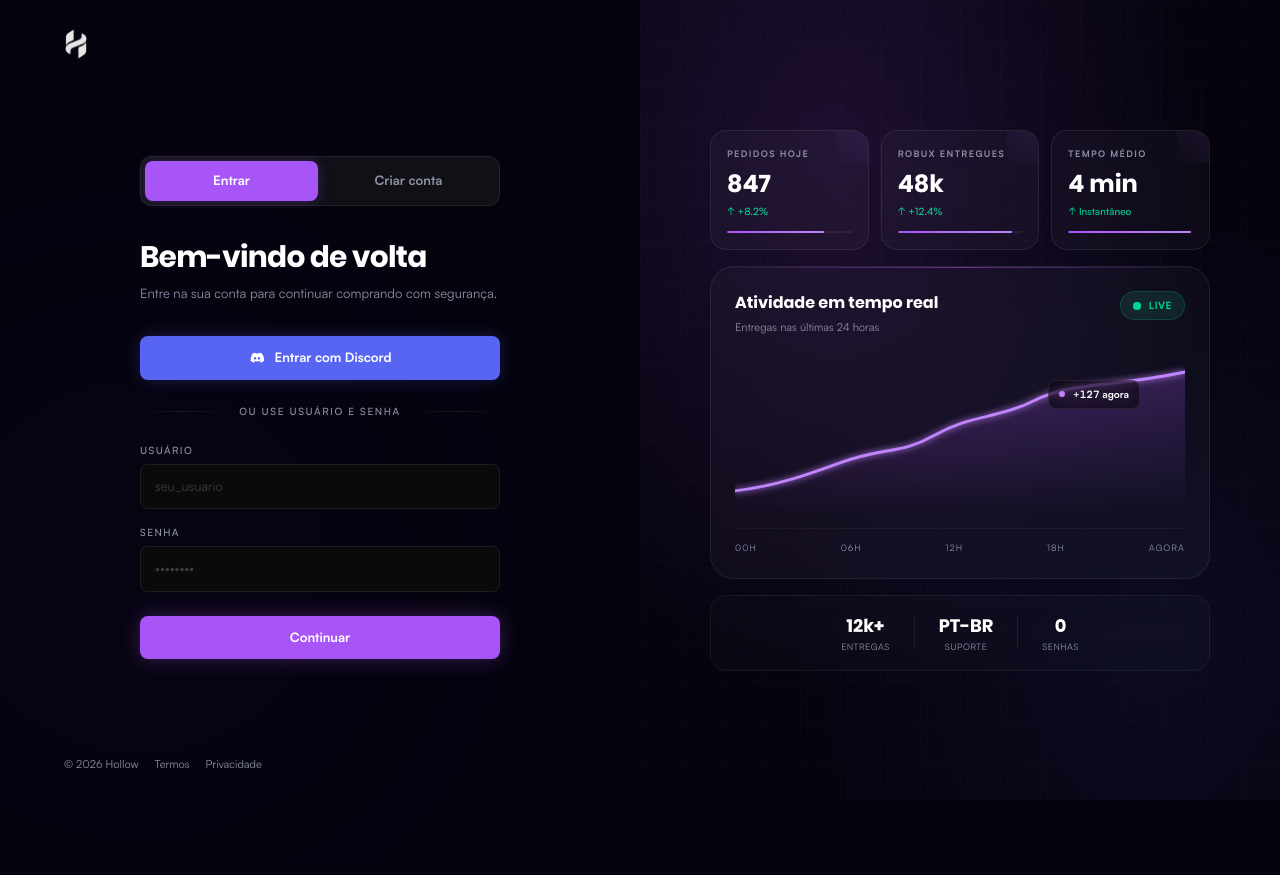
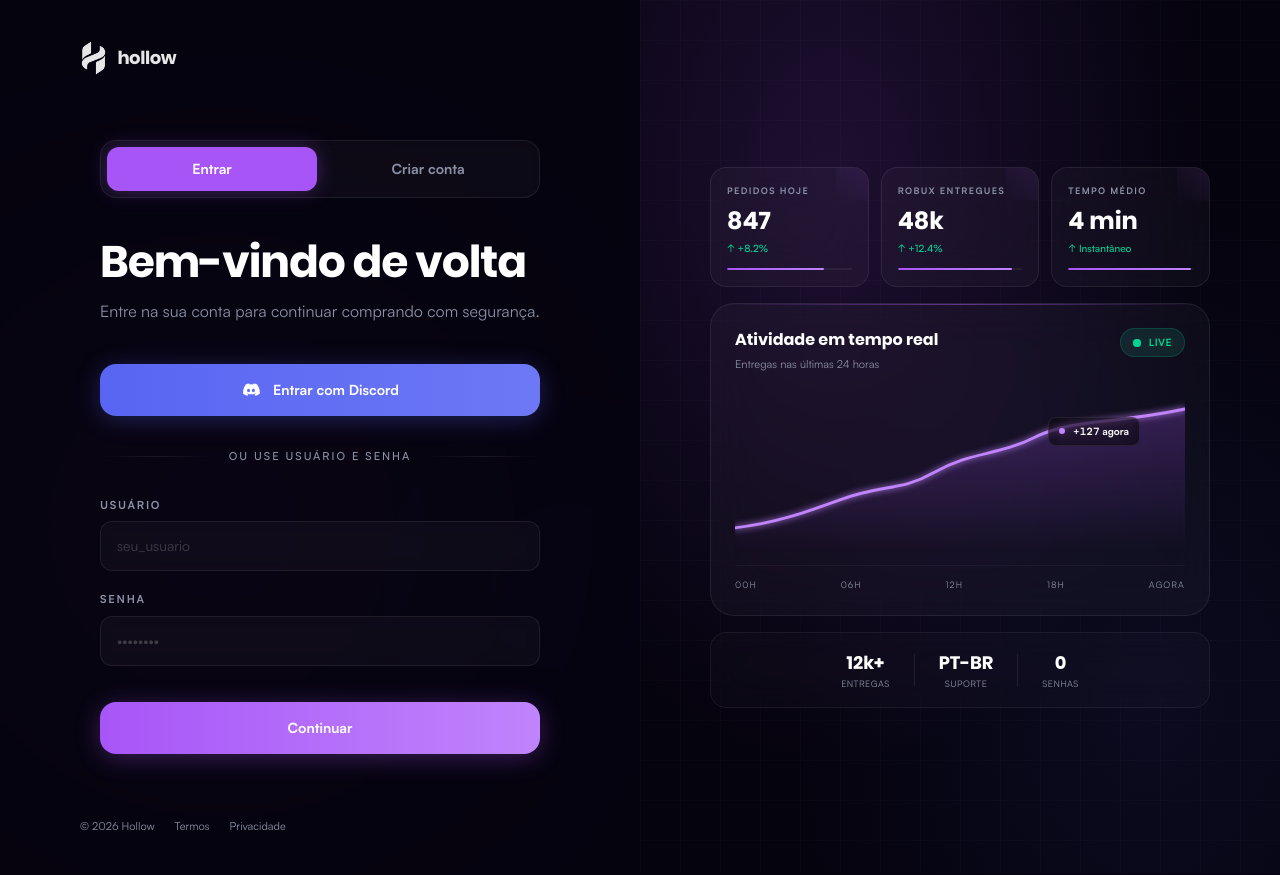
Before and after one commit to haise202020/hollow, a Next.js app: page /login in a window 1280 px wide. Built offline with nearby package versions, Linux system fonts and the light colour scheme.

Commit message:
Atualização do projeto

```diff
--- a/src/components/LoginClient.tsx
+++ b/src/components/LoginClient.tsx
@@ -76,34 +76,45 @@ export function LoginClient() {
 
   return (
     <div className="relative min-h-screen bg-[var(--bg)] text-white lg:grid lg:grid-cols-2">
-      {/* Ambient glow behind the form side */}
+      {/* Ambient glow — soft purple depth behind form */}
       <div
         aria-hidden
-        className="pointer-events-none absolute -left-40 top-1/3 h-[600px] w-[600px] rounded-full opacity-20 blur-[160px]"
+        className="pointer-events-none absolute left-[-10%] top-[20%] h-[700px] w-[700px] rounded-full opacity-[0.12] blur-[180px]"
         style={{
           background:
-            "radial-gradient(circle, var(--accent-glow) 0%, transparent 70%)",
+            "radial-gradient(circle, rgba(168,85,247,0.6) 0%, transparent 70%)",
+        }}
+      />
+      <div
+        aria-hidden
+        className="pointer-events-none absolute bottom-[10%] right-[40%] h-[400px] w-[400px] rounded-full opacity-[0.06] blur-[120px]"
+        style={{
+          background:
+            "radial-gradient(circle, rgba(88,101,242,0.5) 0%, transparent 70%)",
         }}
       />
 
-      <section className="relative flex min-h-screen flex-col px-8 py-7 sm:px-12 lg:px-16">
+      <section className="relative flex min-h-screen flex-col px-8 py-10 sm:px-14 lg:px-20">
         <Link
           href="/"
-          className="flex items-center transition opacity-90 hover:opacity-100"
+          className="flex items-center gap-2.5 transition opacity-90 hover:opacity-100"
         >
           <Image
             src="/logo.png"
             alt="Hollow"
-            width={32}
-            height={32}
+            width={36}
+            height={36}
             priority
-            className="h-8 w-auto"
+            className="h-9 w-auto"
           />
+          <span className="font-display text-lg font-bold tracking-tight text-white">
+            hollow
+          </span>
         </Link>
 
-        <div className="mx-auto flex w-full max-w-[360px] flex-1 flex-col justify-center py-10">
+        <div className="mx-auto flex w-full max-w-[440px] flex-1 flex-col justify-center py-12 lg:py-16">
           {/* Mode toggle */}
-          <div className="mb-8 grid grid-cols-2 gap-1 rounded-xl border border-white/[0.08] bg-[#101016] p-1 shadow-[0_0_20px_rgba(0,0,0,0.3)]">
+          <div className="mb-10 grid grid-cols-2 gap-1.5 rounded-2xl border border-white/[0.08] bg-white/[0.03] p-1.5 backdrop-blur-sm">
             {(["login", "register"] as const).map((m) => (
               <button
                 key={m}
@@ -112,10 +123,10 @@ export function LoginClient() {
                   setMode(m);
                   setError("");
                 }}
-                className={`rounded-lg px-3 py-2.5 text-[13px] font-semibold transition-all duration-200 ${
+                className={`rounded-xl px-4 py-3 text-sm font-semibold transition-all duration-300 ${
                   mode === m
-                    ? "bg-[var(--accent)] text-white shadow-[0_0_12px_var(--accent-glow)]"
-                    : "text-[var(--fg-muted)] hover:text-white"
+                    ? "bg-[var(--accent)] text-white shadow-[0_0_20px_var(--accent-glow)]"
+                    : "text-[var(--fg-muted)] hover:bg-white/[0.04] hover:text-white"
                 }`}
               >
                 {m === "login" ? "Entrar" : "Criar conta"}
@@ -123,10 +134,10 @@ export function LoginClient() {
             ))}
           </div>
 
-          <h1 className="font-display text-[1.85rem] font-bold leading-tight tracking-tight text-white">
+          <h1 className="font-display text-4xl font-bold leading-[1.1] tracking-tight text-white lg:text-[2.75rem]">
             {mode === "login" ? "Bem-vindo de volta" : "Crie sua conta"}
           </h1>
-          <p className="mt-2 text-[13px] leading-relaxed text-[var(--fg-muted)]">
+          <p className="mt-3 text-base leading-relaxed text-[var(--fg-muted)]">
             {mode === "login"
               ? "Entre na sua conta para continuar comprando com segurança."
               : "Leva menos de um minuto. Sem senha do Roblox, sem complicação."}
@@ -135,26 +146,26 @@ export function LoginClient() {
           {/* Discord OAuth */}
           <a
             href="/api/auth/discord"
-            className="mt-8 group inline-flex w-full items-center justify-center gap-2.5 rounded-lg bg-[#5865F2] px-4 py-3 text-[13px] font-semibold text-white shadow-[0_0_16px_rgba(88,101,242,0.25)] transition-all hover:brightness-110 hover:shadow-[0_0_24px_rgba(88,101,242,0.35)]"
+            className="group mt-10 inline-flex w-full items-center justify-center gap-3 rounded-2xl bg-gradient-to-r from-[#5865F2] to-[#6d78f5] px-5 py-4 text-sm font-semibold text-white shadow-[0_4px_24px_rgba(88,101,242,0.3)] transition-all duration-300 hover:shadow-[0_8px_32px_rgba(88,101,242,0.4)] hover:brightness-110"
           >
-            <DiscordIcon className="h-4 w-4 transition-transform group-hover:scale-110" />
+            <DiscordIcon className="h-5 w-5 transition-transform duration-300 group-hover:scale-110" />
             Entrar com Discord
           </a>
 
-          <div className="my-6 flex items-center gap-3">
+          <div className="my-8 flex items-center gap-4">
             <div className="h-px flex-1 bg-gradient-to-r from-transparent via-white/[0.08] to-transparent" />
-            <span className="text-[10px] font-medium uppercase tracking-[0.16em] text-[var(--fg-muted)]">
+            <span className="text-[11px] font-medium uppercase tracking-[0.18em] text-[var(--fg-muted)]">
               Ou use usuário e senha
             </span>
             <div className="h-px flex-1 bg-gradient-to-r from-transparent via-white/[0.08] to-transparent" />
           </div>
 
           {/* Form */}
-          <form onSubmit={submit} className="space-y-4" noValidate>
+          <form onSubmit={submit} className="space-y-5" noValidate>
             <div>
               <label
                 htmlFor="username"
-                className="mb-1.5 block text-[10px] font-medium uppercase tracking-[0.14em] text-[var(--fg-muted)]"
+                className="mb-2 block text-[11px] font-semibold uppercase tracking-[0.16em] text-[var(--fg-muted)]"
               >
                 Usuário
               </label>
@@ -170,14 +181,14 @@ export function LoginClient() {
                 }
                 placeholder="seu_usuario"
                 autoComplete="username"
-                className="w-full rounded-lg border border-white/[0.08] bg-[#0a0a0a] px-3.5 py-3 text-[13px] text-white outline-none transition-all duration-200 placeholder:text-white/20 focus:border-[var(--accent)]/50 focus:shadow-[0_0_0_3px_var(--accent-glow)]"
+                className="w-full rounded-xl border border-white/[0.08] bg-white/[0.03] px-4 py-3.5 text-sm text-white outline-none backdrop-blur-sm transition-all duration-300 placeholder:text-white/20 focus:border-[var(--accent)]/50 focus:bg-white/[0.05] focus:shadow-[0_0_0_4px_rgba(168,85,247,0.15)]"
               />
             </div>
 
             <div>
               <label
                 htmlFor="password"
-                className="mb-1.5 block text-[10px] font-medium uppercase tracking-[0.14em] text-[var(--fg-muted)]"
+                className="mb-2 block text-[11px] font-semibold uppercase tracking-[0.16em] text-[var(--fg-muted)]"
               >
                 Senha
               </label>
@@ -196,13 +207,13 @@ export function LoginClient() {
                 autoComplete={
                   mode === "login" ? "current-password" : "new-password"
                 }
-                className="w-full rounded-lg border border-white/[0.08] bg-[#0a0a0a] px-3.5 py-3 text-[13px] text-white outline-none transition-all duration-200 placeholder:text-white/20 focus:border-[var(--accent)]/50 focus:shadow-[0_0_0_3px_var(--accent-glow)]"
+                className="w-full rounded-xl border border-white/[0.08] bg-white/[0.03] px-4 py-3.5 text-sm text-white outline-none backdrop-blur-sm transition-all duration-300 placeholder:text-white/20 focus:border-[var(--accent)]/50 focus:bg-white/[0.05] focus:shadow-[0_0_0_4px_rgba(168,85,247,0.15)]"
               />
             </div>
 
             {(error || oauthError) && (
-              <div className="rounded-lg border border-red-500/20 bg-red-500/10 px-3.5 py-2.5">
-                <p className="text-[12px] font-medium text-red-300">
+              <div className="rounded-xl border border-red-500/20 bg-red-500/10 px-4 py-3 backdrop-blur-sm">
+                <p className="text-[13px] font-medium text-red-300">
                   {error || oauthError}
                 </p>
               </div>
@@ -211,17 +222,17 @@ export function LoginClient() {
             <button
               type="submit"
               disabled={loading}
-              className="group relative mt-2 inline-flex w-full items-center justify-center overflow-hidden rounded-lg bg-[var(--accent)] px-4 py-3 text-[13px] font-semibold text-white shadow-[0_0_20px_var(--accent-glow)] transition-all duration-200 hover:bg-[var(--accent-bright)] hover:shadow-[0_0_32px_var(--accent-glow)] disabled:opacity-60 disabled:hover:bg-[var(--accent)]"
+              className="group relative mt-4 inline-flex w-full items-center justify-center overflow-hidden rounded-2xl bg-gradient-to-r from-[var(--accent)] to-[var(--accent-bright)] px-5 py-4 text-sm font-semibold text-white shadow-[0_4px_24px_var(--accent-glow)] transition-all duration-300 hover:shadow-[0_8px_40px_var(--accent-glow)] disabled:opacity-60"
             >
               {loading && (
-                <span className="mr-2 h-3.5 w-3.5 animate-spin rounded-full border-2 border-white/30 border-t-white" />
+                <span className="mr-2.5 h-4 w-4 animate-spin rounded-full border-2 border-white/30 border-t-white" />
               )}
               {loading ? "Aguarde…" : "Continuar"}
             </button>
           </form>
         </div>
 
-        <footer className="flex flex-wrap items-center gap-x-4 gap-y-1 text-[11px] text-[var(--fg-muted)]">
+        <footer className="flex flex-wrap items-center gap-x-5 gap-y-1 text-[11px] text-[var(--fg-muted)]">
           <span>© {new Date().getFullYear()} Hollow</span>
           <Link href="/suporte" className="transition hover:text-[var(--accent)]">
             Termos
```
